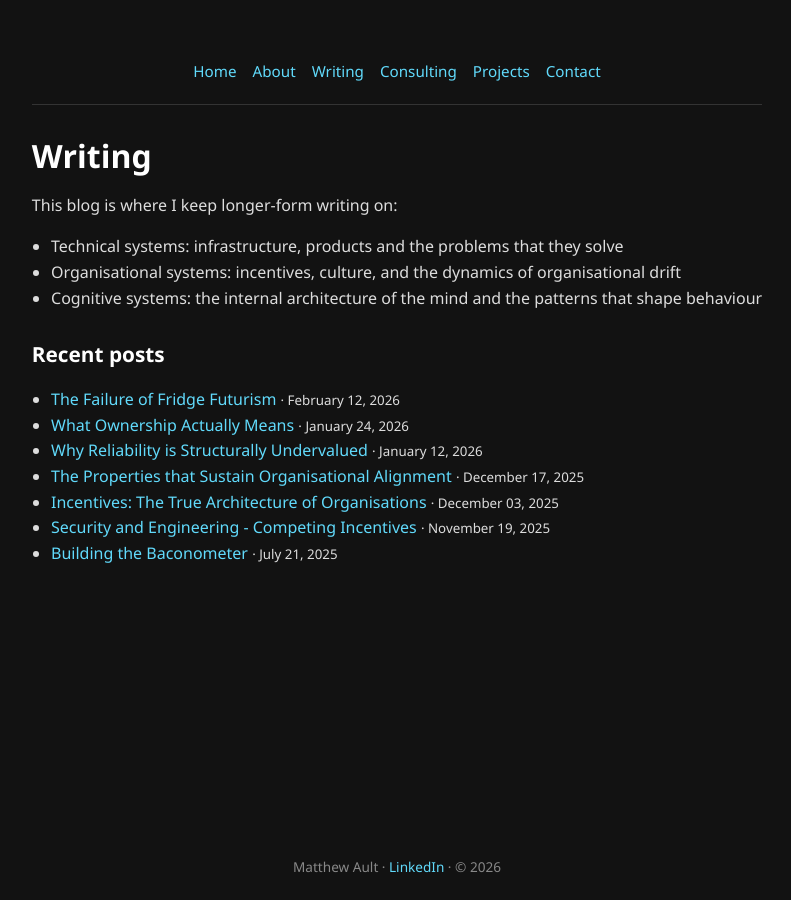
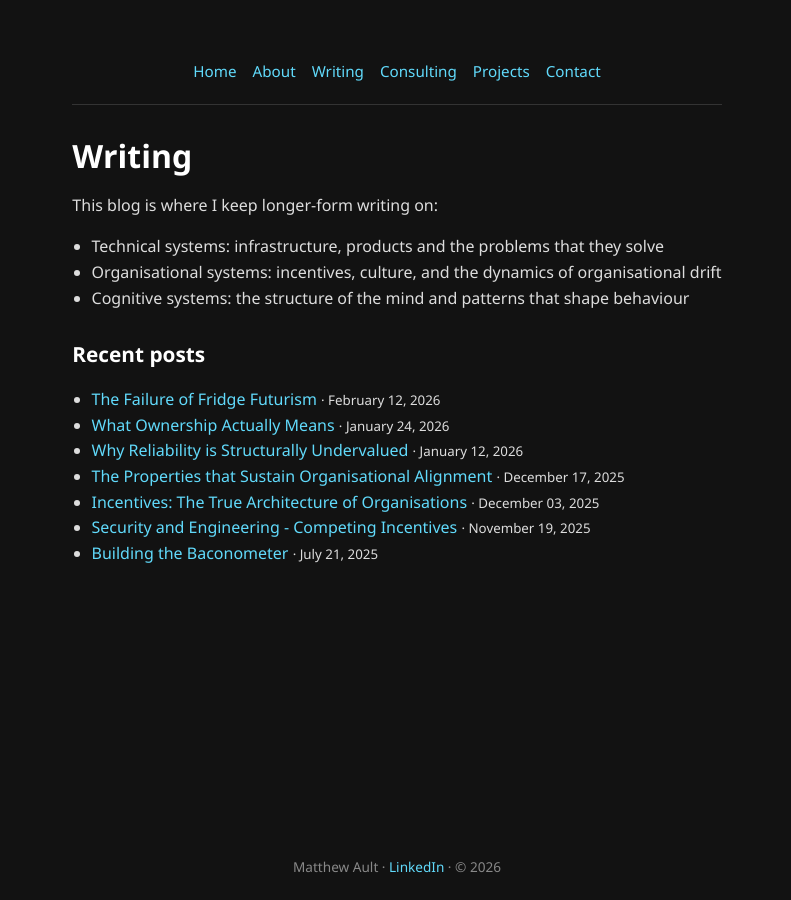
Before and after one commit to aultimus/foobarcat-homepage, a Jekyll site: the page built from blog/index.html, in a window 1280 px wide. Shown: the whole page, without its empty margins (243-1034 px from the left). Built offline with Jekyll 4.4.1, drawn with Linux system fonts in a browser that asks for light colours.

Commit message:
refine cognitive systems positioning

```diff
--- a/blog/index.html
+++ b/blog/index.html
@@ -10,7 +10,7 @@
 <ul>
   <li>Technical systems: infrastructure, products and the problems that they solve</li>
   <li>Organisational systems: incentives, culture, and the dynamics of organisational drift</li>
-  <li>Cognitive systems: the internal architecture of the mind and the patterns that shape behaviour</li>
+  <li>Cognitive systems: the structure of the mind and patterns that shape behaviour</li>
 </ul>
 
 <h2>Recent posts</h2>
```
